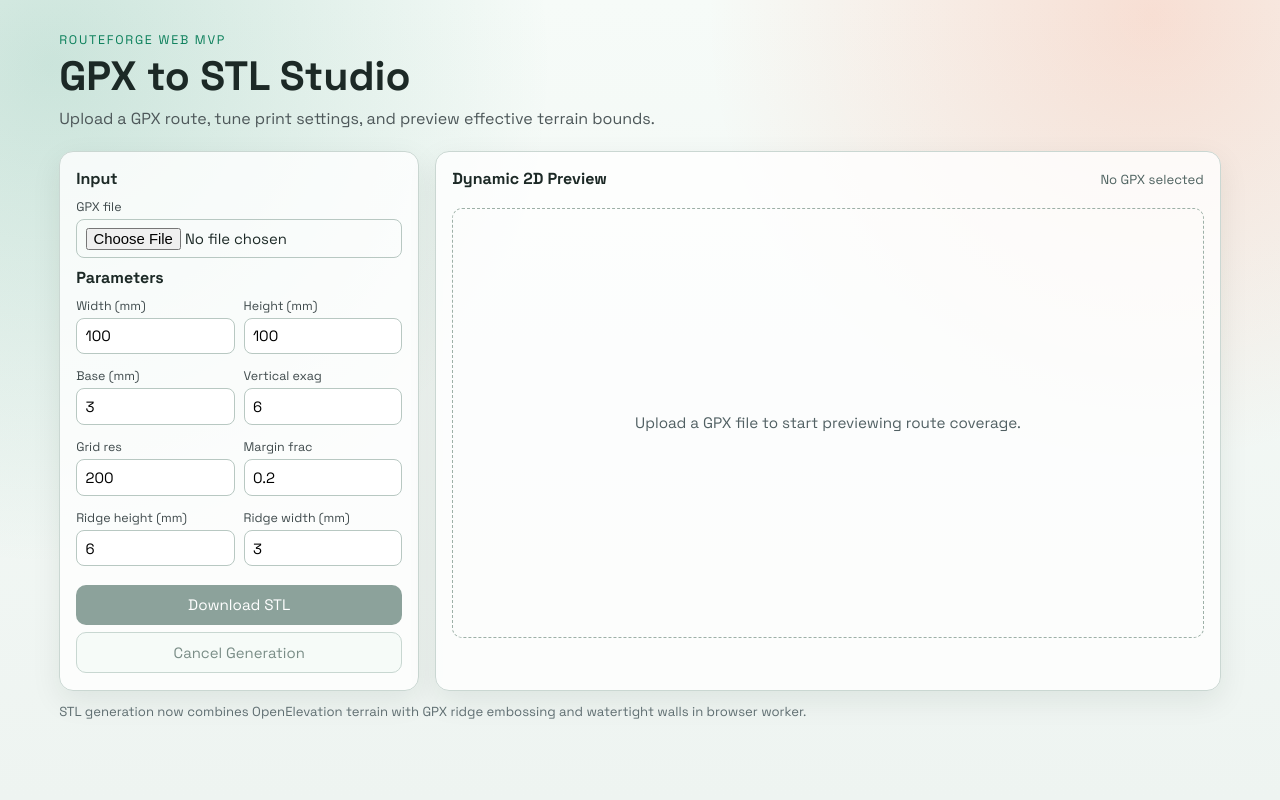
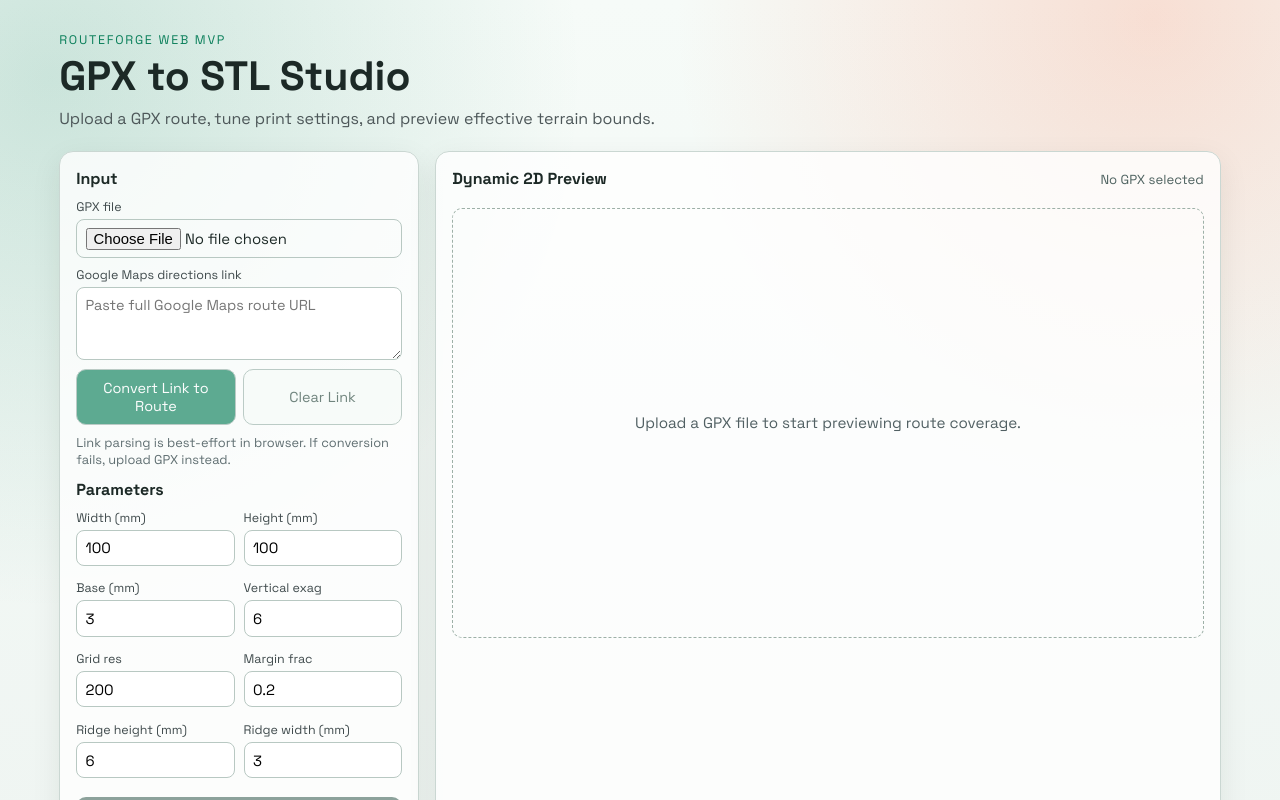
Before and after one commit to Joel-Keen/routeForge, a React (Vite) app in the folder web/: page / in a window 1280 px wide. Shown: the top 800 px of the page. Built offline with nearby package versions, Linux system fonts and the light colour scheme.

Commit message:
feat: add Google Maps route parsing functionality and UI integration

```diff
--- a/web/src/App.css
+++ b/web/src/App.css
@@ -69,6 +69,56 @@
   border-radius: 8px;
   padding: 0.48rem 0.52rem;
   font-size: 0.93rem;
+}
+
+.maps-link {
+  width: 100%;
+  min-width: 0;
+  resize: vertical;
+  border: 1px solid #b8c8c2;
+  border-radius: 8px;
+  padding: 0.52rem;
+  font-size: 0.9rem;
+  font-family: inherit;
+}
+
+.link-actions {
+  display: grid;
+  grid-template-columns: repeat(2, minmax(0, 1fr));
+  gap: 0.45rem;
+}
+
+.convert,
+.clear-link {
+  width: 100%;
+  border-radius: 10px;
+  padding: 0.58rem 0.68rem;
+  font-size: 0.9rem;
+  cursor: pointer;
+}
+
+.convert {
+  border: 1px solid #9ab2aa;
+  background: #0a7f5a;
+  color: #ffffff;
+}
+
+.clear-link {
+  border: 1px solid #9ab2aa;
+  background: #f6fbf8;
+  color: #27453c;
+}
+
+.convert:disabled,
+.clear-link:disabled {
+  cursor: not-allowed;
+  opacity: 0.65;
+}
+
+.source-note {
+  margin: 0.55rem 0 0.7rem;
+  color: #5f6e71;
+  font-size: 0.8rem;
 }
 
 .grid-fields {
@@ -206,4 +256,8 @@
   .grid-fields {
     grid-template-columns: 1fr;
   }
+
+  .link-actions {
+    grid-template-columns: 1fr;
+  }
 }
--- a/web/src/App.tsx
+++ b/web/src/App.tsx
@@ -16,6 +16,7 @@ import type {
   TerrainWorkerMessage,
   TerrainWorkerResponse,
 } from './types/terrain'
+import { parseGoogleMapsRoute } from './parsers/googleMapsRoute'
 import './App.css'
 
 const DEFAULT_PARAMS: Params = {
@@ -147,6 +148,8 @@ function FitToBounds({ bounds }: { bounds: LatLngBoundsExpression | null }) {
 function App() {
   const [params, setParams] = useState<Params>(DEFAULT_PARAMS)
   const [fileName, setFileName] = useState('')
+  const [mapsUrl, setMapsUrl] = useState('')
+  const [mapsMessage, setMapsMessage] = useState('')
   const [points, setPoints] = useState<Point[]>([])
   const [error, setError] = useState('')
   const [generationMessage, setGenerationMessage] = useState('')
@@ -226,6 +229,7 @@ function App() {
       }
       setPoints(parsed)
       setFileName(file.name)
+      setMapsMessage('Using GPX upload as route source.')
       setError('')
     } catch (err) {
       setError(err instanceof Error ? err.message : 'Failed to parse GPX file.')
@@ -236,6 +240,30 @@ function App() {
 
   const updateParam = (key: keyof Params, value: number) => {
     setParams((old) => ({ ...old, [key]: value }))
+  }
+
+  const handleMapsConvert = () => {
+    if (isGenerating) return
+
+    try {
+      const parsed = parseGoogleMapsRoute(mapsUrl)
+      setPoints(parsed.points)
+      setFileName('google-maps-route')
+      setError('')
+      setMapsMessage(
+        parsed.warning
+          ? `Parsed ${parsed.points.length} points from link. ${parsed.warning}`
+          : `Parsed ${parsed.points.length} points from Google Maps link.`,
+      )
+    } catch (err) {
+      setError(err instanceof Error ? err.message : 'Could not parse Google Maps link.')
+      setMapsMessage('')
+    }
+  }
+
+  const clearMapsLink = () => {
+    setMapsUrl('')
+    setMapsMessage('')
   }
 
   const ensureWorker = () => {
@@ -336,6 +364,36 @@ function App() {
             <span>GPX file</span>
             <input type="file" accept=".gpx" onChange={handleUpload} />
           </label>
+
+          <label className="field">
+            <span>Google Maps directions link</span>
+            <textarea
+              className="maps-link"
+              value={mapsUrl}
+              onChange={(e) => setMapsUrl(e.target.value)}
+              placeholder="Paste full Google Maps route URL"
+              rows={3}
+            />
+          </label>
+
+          <div className="link-actions">
+            <button
+              className="convert"
+              disabled={!mapsUrl.trim() || isGenerating}
+              onClick={handleMapsConvert}
+            >
+              Convert Link to Route
+            </button>
+            <button className="clear-link" disabled={!mapsUrl.trim() || isGenerating} onClick={clearMapsLink}>
+              Clear Link
+            </button>
+          </div>
+
+          <p className="source-note">
+            Link parsing is best-effort in browser. If conversion fails, upload GPX instead.
+          </p>
+
+          {mapsMessage && <p className="status">{mapsMessage}</p>}
 
           <h2>Parameters</h2>
           <div className="grid-fields">
--- /dev/null
+++ b/web/src/parsers/googleMapsRoute.ts
@@ -0,0 +1,101 @@
+import type { Point } from '../types/terrain'
+
+type ParseResult = {
+  points: Point[]
+  warning?: string
+}
+
+function isValidLatLon(lat: number, lon: number) {
+  return Number.isFinite(lat) && Number.isFinite(lon) && Math.abs(lat) <= 90 && Math.abs(lon) <= 180
+}
+
+function dedupeSequential(points: Point[]) {
+  const out: Point[] = []
+  for (const p of points) {
+    const prev = out[out.length - 1]
+    if (!prev || Math.abs(prev.lat - p.lat) > 1e-8 || Math.abs(prev.lon - p.lon) > 1e-8) {
+      out.push(p)
+    }
+  }
+  return out
+}
+
+function extractBangCoords(text: string) {
+  const points: Point[] = []
+  const regex = /!3d(-?\d+(?:\.\d+)?)!4d(-?\d+(?:\.\d+)?)/g
+  let match = regex.exec(text)
+  while (match) {
+    const lat = Number(match[1])
+    const lon = Number(match[2])
+    if (isValidLatLon(lat, lon)) points.push({ lat, lon })
+    match = regex.exec(text)
+  }
+  return points
+}
+
+function extractAtCoords(text: string) {
+  const points: Point[] = []
+  const regex = /@(-?\d+(?:\.\d+)?),(-?\d+(?:\.\d+)?)/g
+  let match = regex.exec(text)
+  while (match) {
+    const lat = Number(match[1])
+    const lon = Number(match[2])
+    if (isValidLatLon(lat, lon)) points.push({ lat, lon })
+    match = regex.exec(text)
+  }
+  return points
+}
+
+function extractLatLonPairs(text: string) {
+  const points: Point[] = []
+  const regex = /(-?\d{1,2}(?:\.\d+)?),(-?\d{1,3}(?:\.\d+)?)/g
+  let match = regex.exec(text)
+  while (match) {
+    const lat = Number(match[1])
+    const lon = Number(match[2])
+    if (isValidLatLon(lat, lon)) points.push({ lat, lon })
+    match = regex.exec(text)
+  }
+  return points
+}
+
+export function parseGoogleMapsRoute(urlText: string): ParseResult {
+  const trimmed = urlText.trim()
+  if (!trimmed) {
+    throw new Error('Paste a Google Maps route link first.')
+  }
+
+  let url: URL
+  try {
+    url = new URL(trimmed)
+  } catch {
+    throw new Error('That does not look like a valid URL.')
+  }
+
+  const host = url.hostname.toLowerCase()
+  if (!host.includes('google.') && !host.includes('goo.gl')) {
+    throw new Error('Please provide a Google Maps URL.')
+  }
+
+  const decoded = decodeURIComponent(url.toString())
+  const allCandidates = [
+    ...extractBangCoords(decoded),
+    ...extractAtCoords(decoded),
+    ...extractLatLonPairs(decoded),
+  ]
+
+  const points = dedupeSequential(allCandidates)
+
+  if (points.length < 2) {
+    throw new Error(
+      'Could not extract enough route coordinates from this link. Try opening full directions in browser and copy that URL, or upload GPX.',
+    )
+  }
+
+  const warning =
+    points.length < 5
+      ? 'Only a small number of route points were found in this link; output may be simplified.'
+      : undefined
+
+  return { points, warning }
+}
```
